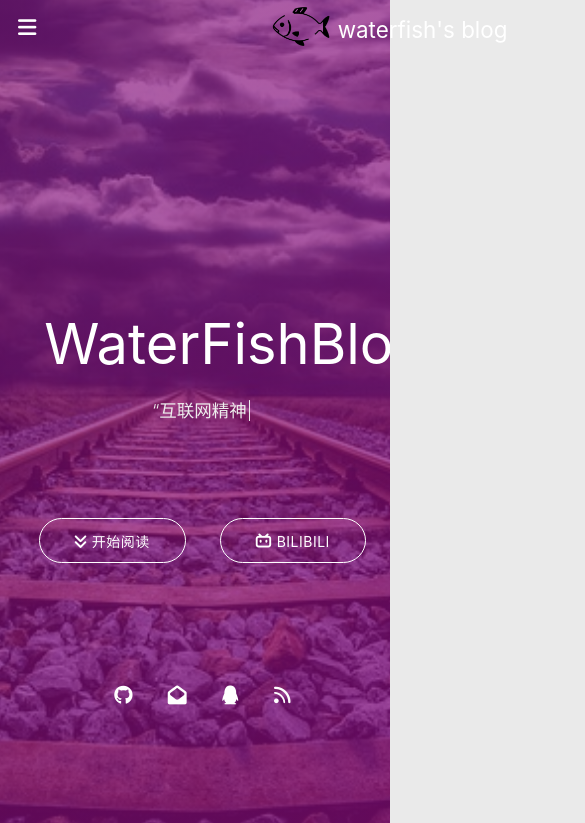
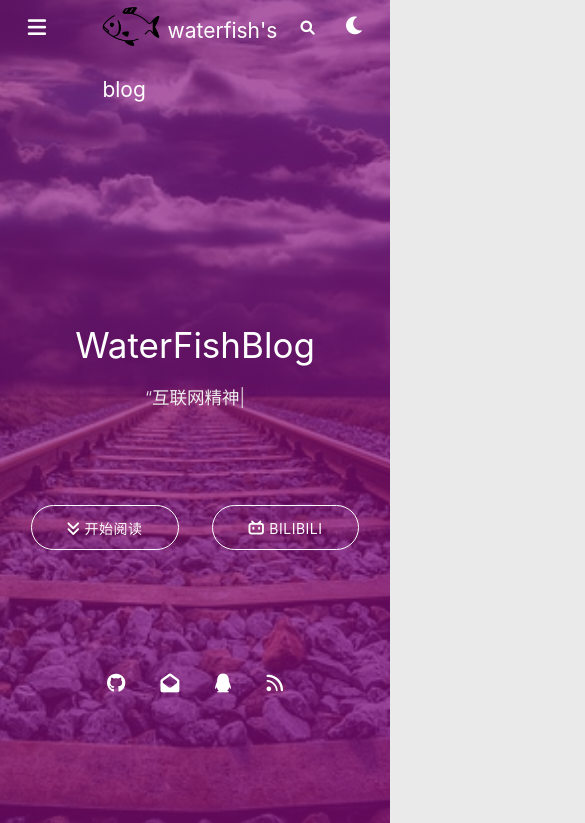
Before and after one commit to waterfishYQ/waterfishYQ.github.io, a plain HTML site: page index.html in a window 390 px wide. Shown: the top 823 px of the page, 585 px wide, since content can reach past the window. Drawn offline with Linux system fonts and the light colour scheme; some packages are replaced by stand-ins of ours; no server answers; a script that the page names is missing.

Commit message:
Site updated: 2025-04-08 18:07:33

```diff
--- a/css/matery.css
+++ b/css/matery.css
@@ -1,8 +1,8 @@
 /*全局基础样式*/
 /*小屏幕下(手机类)的样式*/
-@media only screen and (max-width: 800px) {
+@media only screen and (max-width: 601px) {
     .container {
-        width: 200%;
+        width: 95%;
     }
 }
 
--- a/css/my.css
+++ b/css/my.css
@@ -1 +1,13 @@
 /* Here is your custom css styles. */
+/* �޸���ҳ�ֲ��ı����С */ @media only screen and (max-width: 601px) {
+    .bg-cover .title {
+        font-size: 2.5rem;
+    }
+}
+/* �޸Ĳ��ͱ���������С */
+
+@media only screen and (max-width: 601px) {
+    header .brand-logo .logo-span {
+        font-size: 1.5rem;
+    }
+}
```
